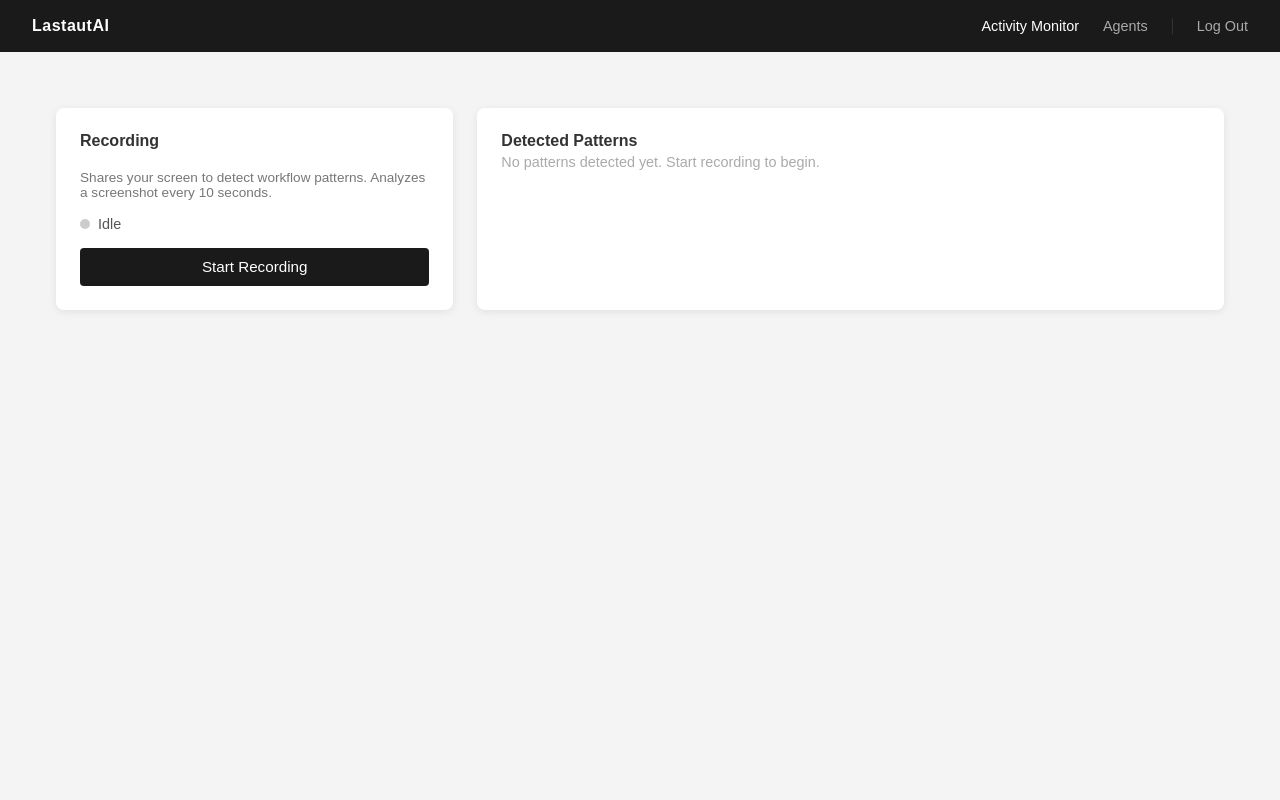
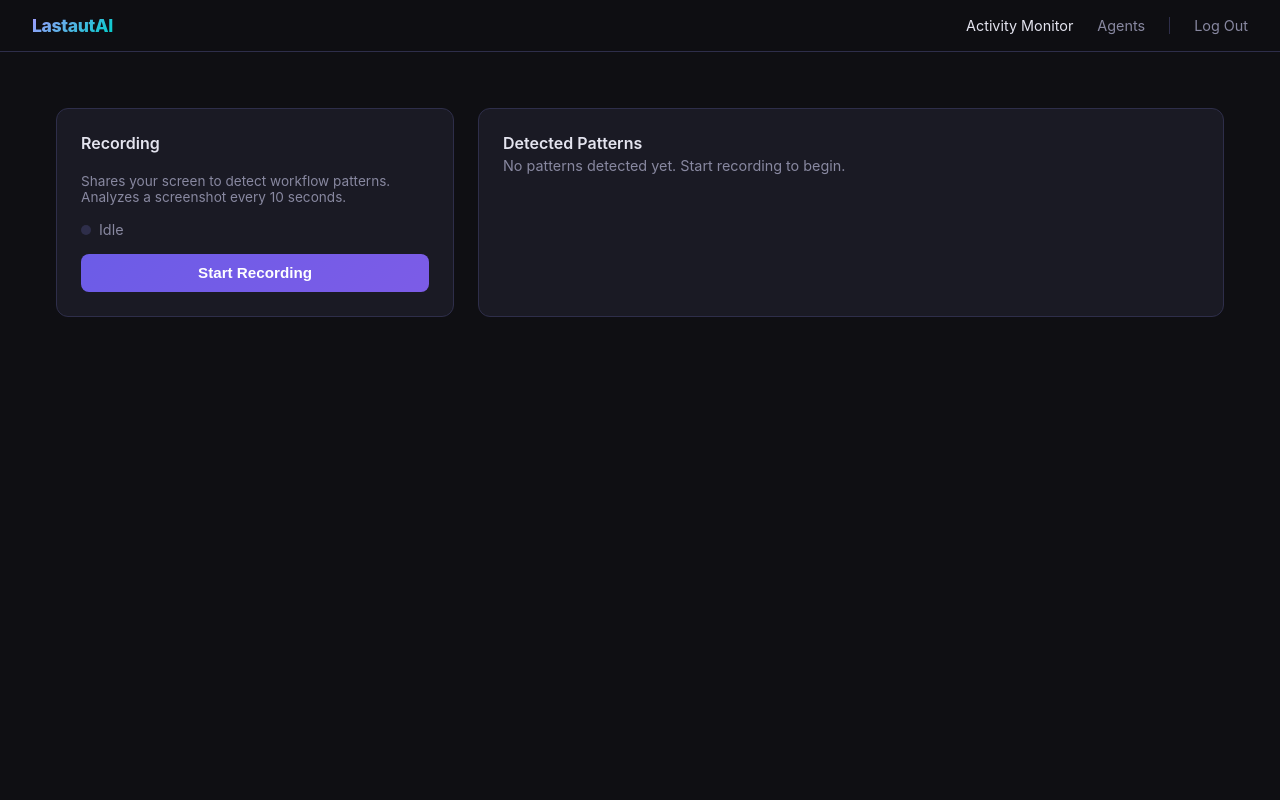
Before and after one commit to AdrianosEB/LastautAI, a Django app: page /capture/ in a window 1280 px wide. Run offline with Django 5.2, Linux system fonts and the light colour scheme; a user stored in the database is signed in; data that the repository does not hold is empty.

Commit message:
put all changes

```diff
--- a/static/css/base.css
+++ b/static/css/base.css
@@ -1,3 +1,17 @@
+:root {
+    --bg:           #0f0f13;
+    --surface:      #1a1a24;
+    --surface2:     #24243a;
+    --border:       #2e2e4a;
+    --text:         #e4e4ef;
+    --text-dim:     #8888a0;
+    --accent:       #6c5ce7;
+    --accent-light: #a29bfe;
+    --success:      #00cec9;
+    --error:        #ff6b6b;
+    --radius:       12px;
+}
+
 *, *::before, *::after {
     box-sizing: border-box;
     margin: 0;
@@ -5,9 +19,9 @@
 }
 
 body {
-    font-family: sans-serif;
-    background: #f4f4f4;
-    color: #333;
+    font-family: 'Inter', -apple-system, BlinkMacSystemFont, 'Segoe UI', sans-serif;
+    background: var(--bg);
+    color: var(--text);
     min-height: 100vh;
 }
 
@@ -16,7 +30,9 @@ body {
     display: flex;
     justify-content: space-between;
     align-items: center;
-    background: #1a1a1a;
+    background: rgba(15,15,19,0.85);
+    backdrop-filter: blur(12px);
+    border-bottom: 1px solid var(--border);
     padding: 0 2rem;
     height: 52px;
     position: sticky;
@@ -25,11 +41,13 @@ body {
 }
 
 .nav-brand {
-    color: white;
-    font-weight: bold;
-    font-size: 1rem;
+    font-size: 1.1rem;
+    font-weight: 800;
+    letter-spacing: -0.02em;
     text-decoration: none;
-    letter-spacing: 0.5px;
+    background: linear-gradient(135deg, var(--accent-light), var(--success));
+    -webkit-background-clip: text;
+    -webkit-text-fill-color: transparent;
 }
 
 .nav-links {
@@ -39,7 +57,7 @@ body {
 }
 
 .nav-links a {
-    color: #aaa;
+    color: var(--text-dim);
     text-decoration: none;
     font-size: 0.9rem;
     transition: color 0.15s;
@@ -47,11 +65,11 @@ body {
 
 .nav-links a:hover,
 .nav-links a.active {
-    color: white;
+    color: var(--text);
 }
 
 .nav-logout {
-    border-left: 1px solid #333;
+    border-left: 1px solid var(--border);
     padding-left: 1.5rem;
 }
 
@@ -62,10 +80,10 @@ body {
 
 /* ── Shared panel/card ── */
 .panel {
-    background: white;
-    border-radius: 8px;
+    background: var(--surface);
+    border: 1px solid var(--border);
+    border-radius: var(--radius);
     padding: 1.5rem;
-    box-shadow: 0 2px 8px rgba(0,0,0,0.07);
 }
 
 /* ── Forms (login/signup) ── */
--- a/static/css/monitor.css
+++ b/static/css/monitor.css
@@ -3,13 +3,6 @@
     gap: 1.5rem;
     padding: 1.5rem;
     flex: 1;
-}
-
-.panel {
-    background: white;
-    border-radius: 8px;
-    padding: 1.5rem;
-    box-shadow: 0 2px 8px rgba(0,0,0,0.08);
 }
 
 .control-panel {
@@ -26,81 +19,87 @@
     max-height: calc(100vh - 100px);
 }
 
-h2 { margin: 0 0 0.25rem; font-size: 1rem; color: #333; }
+h2 {
+    margin: 0 0 0.25rem;
+    font-size: 1rem;
+    font-weight: 600;
+    color: var(--text);
+}
 
-.note { font-size: 0.85rem; color: #777; margin: 0; }
+.note { font-size: 0.85rem; color: var(--text-dim); margin: 0; }
 
 .status-row {
     display: flex;
     align-items: center;
     gap: 0.5rem;
     font-size: 0.9rem;
-    color: #555;
+    color: var(--text-dim);
 }
 
 .status-dot {
     width: 10px;
     height: 10px;
     border-radius: 50%;
-    background: #ccc;
+    background: var(--border);
     flex-shrink: 0;
 }
 
 .status-dot.active {
-    background: #22c55e;
-    box-shadow: 0 0 6px #22c55e;
+    background: var(--success);
+    box-shadow: 0 0 8px var(--success);
     animation: pulse 1.5s infinite;
 }
 
 @keyframes pulse {
     0%, 100% { opacity: 1; }
-    50%       { opacity: 0.5; }
+    50%       { opacity: 0.4; }
 }
 
 button {
     padding: 0.65rem 1.25rem;
-    background: #1a1a1a;
+    background: linear-gradient(135deg, var(--accent), #7c5ce7);
     color: white;
     border: none;
-    border-radius: 4px;
+    border-radius: 8px;
     cursor: pointer;
     font-size: 0.95rem;
+    font-weight: 600;
     width: 100%;
+    transition: all 0.2s;
 }
 
-button:hover { background: #333; }
-
-.btn-stop { background: #dc2626; }
-.btn-stop:hover { background: #b91c1c; }
-
-.warn {
-    font-size: 0.8rem;
-    color: #999;
-    border-top: 1px solid #eee;
-    padding-top: 0.75rem;
-    margin: 0;
+button:hover {
+    box-shadow: 0 4px 15px rgba(108,92,231,0.4);
+    transform: translateY(-1px);
 }
 
-.warn code {
-    background: #f1f1f1;
-    padding: 0.1rem 0.3rem;
-    border-radius: 3px;
-    font-size: 0.78rem;
+.btn-stop {
+    background: linear-gradient(135deg, #e84393, #d63031);
+}
+
+.btn-stop:hover {
+    box-shadow: 0 4px 15px rgba(214,48,49,0.4);
 }
 
 /* Suggestions */
 .suggestion-card {
-    border: 1px solid #e5e5e5;
-    border-radius: 6px;
+    border: 1px solid var(--border);
+    background: var(--surface2);
+    border-radius: var(--radius);
     padding: 1rem;
     margin-bottom: 0.75rem;
+    transition: border-color 0.2s;
+}
+
+.suggestion-card:hover {
+    border-color: var(--accent);
 }
 
 .suggestion-text {
     font-size: 0.9rem;
-    color: #333;
+    color: var(--text);
     margin: 0 0 0.5rem;
-    line-height: 1.5;
+    line-height: 1.6;
 }
 
 .suggestion-meta {
@@ -110,18 +109,18 @@ button:hover { background: #333; }
     margin-bottom: 0.5rem;
 }
 
-.suggestion-time { font-size: 0.8rem; color: #aaa; }
+.suggestion-time { font-size: 0.8rem; color: var(--text-dim); }
 
 .badge {
     font-size: 0.75rem;
     padding: 0.2rem 0.5rem;
     border-radius: 99px;
-    font-weight: bold;
+    font-weight: 600;
 }
 
-.badge-pending   { background: #fef9c3; color: #854d0e; }
-.badge-approved  { background: #dcfce7; color: #166534; }
-.badge-dismissed { background: #f3f4f6; color: #9ca3af; }
+.badge-pending   { background: rgba(253,203,110,0.15); color: #fdcb6e; }
+.badge-approved  { background: rgba(0,206,201,0.15);   color: var(--success); }
+.badge-dismissed { background: rgba(136,136,160,0.15); color: var(--text-dim); }
 
 .suggestion-actions {
     display: flex;
@@ -130,22 +129,35 @@ button:hover { background: #333; }
 }
 
 .btn-approve {
-    background: #16a34a;
+    background: rgba(0,206,201,0.2);
+    color: var(--success);
+    border: 1px solid rgba(0,206,201,0.3);
     padding: 0.4rem 0.85rem;
     font-size: 0.85rem;
     width: auto;
+    box-shadow: none;
 }
 
-.btn-approve:hover { background: #15803d; }
+.btn-approve:hover {
+    background: rgba(0,206,201,0.3);
+    box-shadow: none;
+    transform: none;
+}
 
 .btn-dismiss {
-    background: #e5e7eb;
-    color: #555;
+    background: rgba(136,136,160,0.1);
+    color: var(--text-dim);
+    border: 1px solid var(--border);
     padding: 0.4rem 0.85rem;
     font-size: 0.85rem;
     width: auto;
+    box-shadow: none;
 }
 
-.btn-dismiss:hover { background: #d1d5db; }
+.btn-dismiss:hover {
+    background: rgba(136,136,160,0.2);
+    box-shadow: none;
+    transform: none;
+}
 
-.empty { color: #aaa; font-size: 0.9rem; }
+.empty { color: var(--text-dim); font-size: 0.9rem; }
--- a/templates/base.html
+++ b/templates/base.html
@@ -10,16 +10,16 @@
 </head>
 <body>
 
-{% if user.is_authenticated %}
 <nav class="navbar">
     <a class="nav-brand" href="{% url 'home' %}">LastautAI</a>
+    {% if user.is_authenticated %}
     <div class="nav-links">
         <a href="{% url 'monitor' %}" class="{% if request.resolver_match.url_name == 'monitor' %}active{% endif %}">Activity Monitor</a>
         <a href="{% url 'agent_dashboard' %}" class="{% if request.resolver_match.url_name == 'agent_dashboard' %}active{% endif %}">Agents</a>
         <a href="{% url 'logout' %}" class="nav-logout">Log Out</a>
     </div>
+    {% endif %}
 </nav>
-{% endif %}
 
 <main class="main-content">
     {% block content %}{% endblock %}
```
Also changed, not shown: other parts of static/css/base.css (+50 -23 lines), static/css/dashboard.css (+45 -41 lines), templates/accounts/home.html (+9 -9 lines), templates/accounts/waitlist.html (+18 -13 lines), db.sqlite3.
